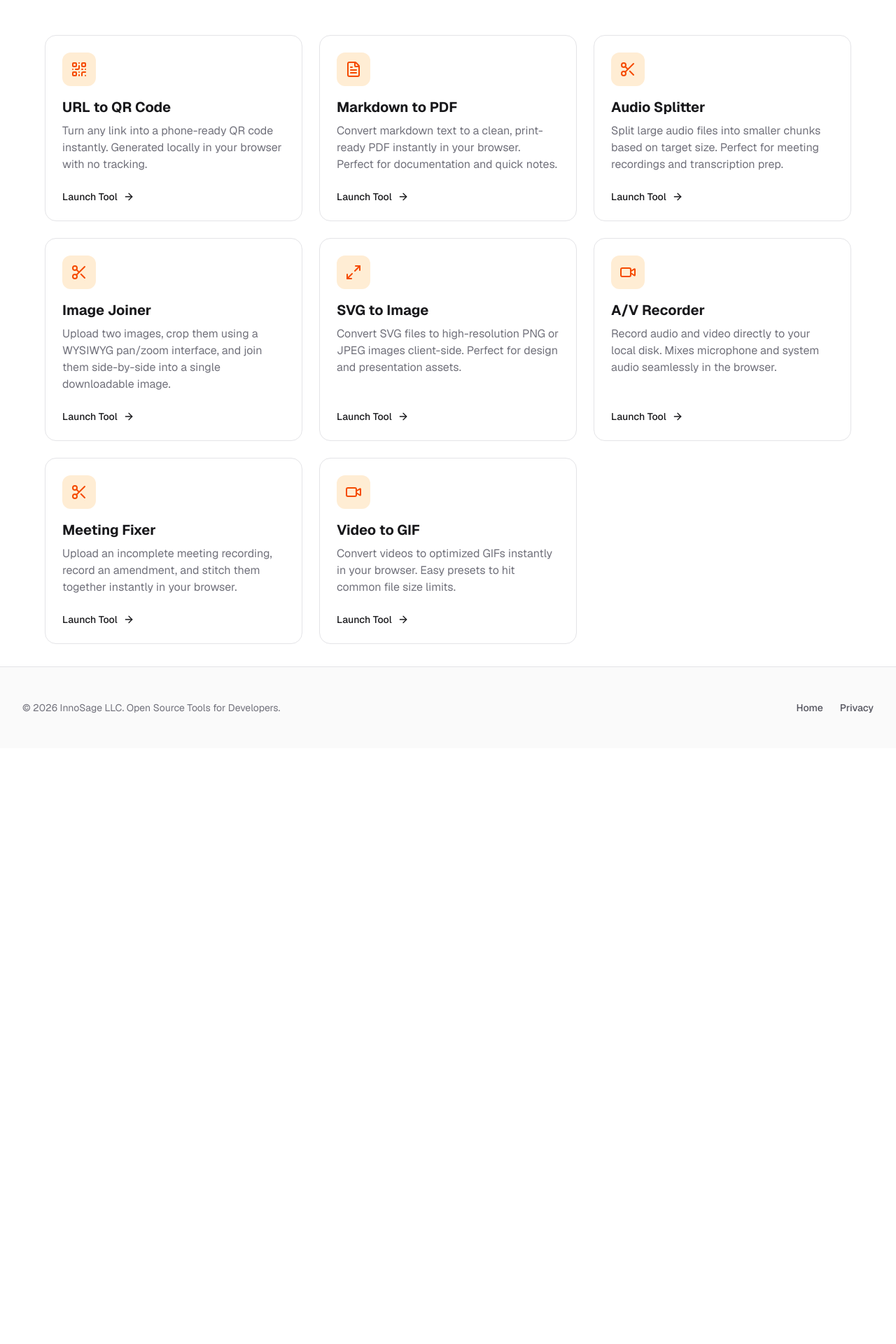
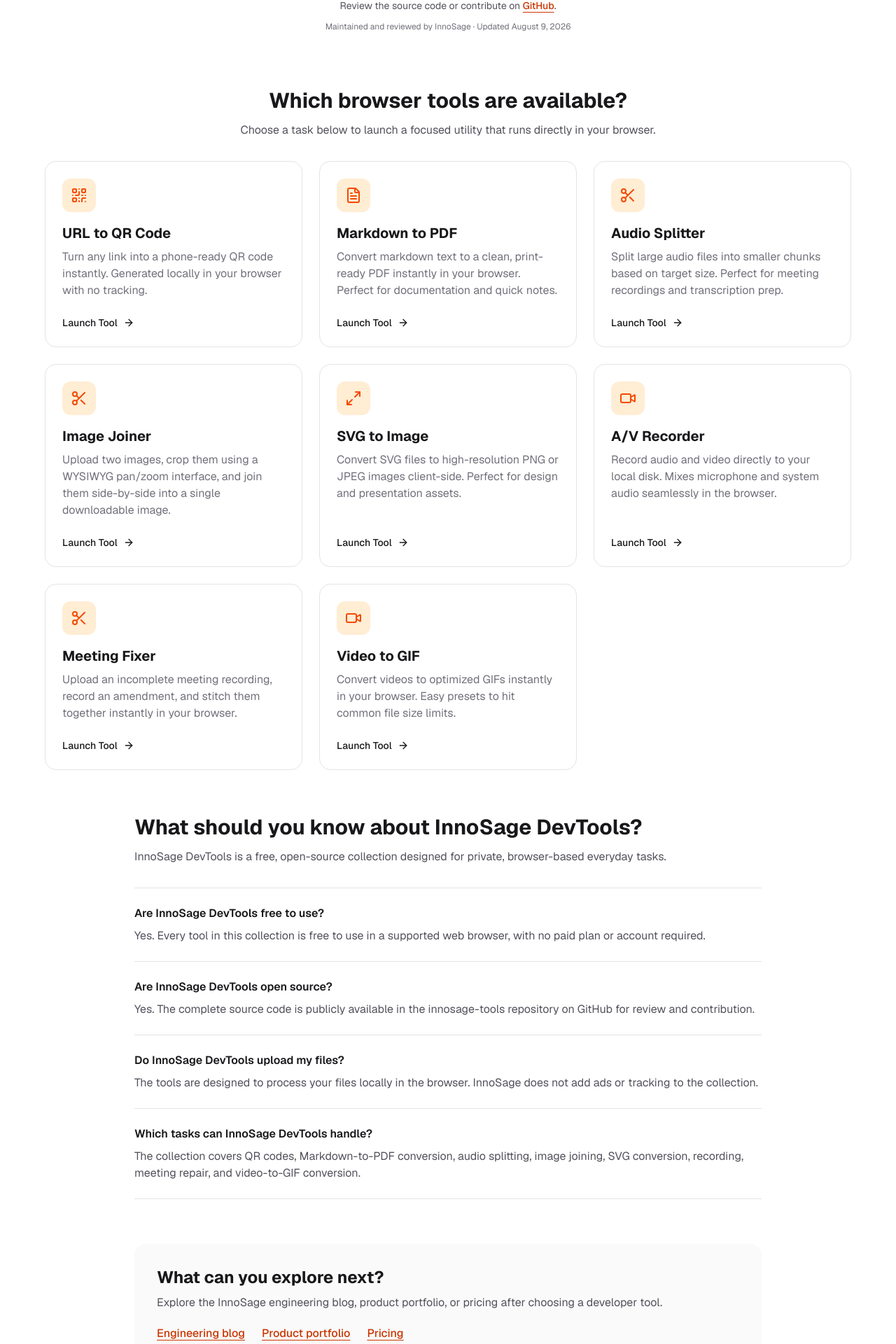
Before and after one commit to innosage-llc/innosage-tools, a Next.js app: page /tools/ in a window 1280 px wide. Shown: the part 415-2335 px from the top of the page at 70% size. Before the commit the page ends 1484 px from the top, so only its background shows below. Built offline with nearby package versions, Linux system fonts and the light colour scheme.

Commit message:
feat: strengthen DevTools answer-first GEO structure (#43)

```diff
--- a/app/page.tsx
+++ b/app/page.tsx
@@ -14,6 +14,7 @@
 const pageTitle = "Free Browser Developer Tools | InnoSage";
 const pageDescription =
   "Use free, open-source browser tools for QR codes, Markdown to PDF, audio, images, recordings, and video. Fast, private utilities from InnoSage.";
+const lastReviewed = "August 9, 2026";
 
 export const metadata: Metadata = {
   title: pageTitle,
@@ -76,8 +77,7 @@
   {
     name: "SVG to Image",
     path: "/svg-to-image",
-    description:
-      "Convert SVG files into high-resolution PNG or JPEG images.",
+    description: "Convert SVG files into high-resolution PNG or JPEG images.",
   },
   {
     name: "A/V Recorder",
@@ -99,6 +99,29 @@
   },
 ] as const;
 
+const faqs = [
+  {
+    question: "Are InnoSage DevTools free to use?",
+    answer:
+      "Yes. Every tool in this collection is free to use in a supported web browser, with no paid plan or account required.",
+  },
+  {
+    question: "Are InnoSage DevTools open source?",
+    answer:
+      "Yes. The complete source code is publicly available in the innosage-tools repository on GitHub for review and contribution.",
+  },
+  {
+    question: "Do InnoSage DevTools upload my files?",
+    answer:
+      "The tools are designed to process your files locally in the browser. InnoSage does not add ads or tracking to the collection.",
+  },
+  {
+    question: "Which tasks can InnoSage DevTools handle?",
+    answer:
+      "The collection covers QR codes, Markdown-to-PDF conversion, audio splitting, image joining, SVG conversion, recording, meeting repair, and video-to-GIF conversion.",
+  },
+] as const;
+
 const collectionPageJsonLd = {
   "@context": "https://schema.org",
   "@type": "CollectionPage",
@@ -117,6 +140,7 @@
     "@type": "Organization",
     "@id": "https://innosage.co/#organization",
     name: "InnoSage LLC",
+    alternateName: "InnoSage",
     url: "https://innosage.co",
     sameAs: ["https://github.com/innosage-llc/innosage-tools"],
   },
@@ -139,6 +163,21 @@
   },
 };
 
+const faqPageJsonLd = {
+  "@context": "https://schema.org",
+  "@type": "FAQPage",
+  "@id": `${canonicalUrl}#faq`,
+  url: canonicalUrl,
+  mainEntity: faqs.map((faq) => ({
+    "@type": "Question",
+    name: faq.question,
+    acceptedAnswer: {
+      "@type": "Answer",
+      text: faq.answer,
+    },
+  })),
+};
+
 export default function ToolsIndexPage() {
   return (
     <ToolsLayout>
@@ -148,14 +187,20 @@
           __html: JSON.stringify(collectionPageJsonLd),
         }}
       />
+      <script
+        type="application/ld+json"
+        dangerouslySetInnerHTML={{
+          __html: JSON.stringify(faqPageJsonLd),
+        }}
+      />
       <div className="py-12 md:py-20 text-center max-w-3xl mx-auto">
         <h1 className="text-4xl md:text-5xl font-bold tracking-tight text-zinc-900 mb-6">
-          Developer Tools <span className="text-zinc-500">by InnoSage</span>
+          What free browser developer tools can you use?
         </h1>
         <p className="text-lg text-zinc-600 mb-8">
-          InnoSage DevTools provides free, open-source browser utilities for
-          QR codes, documents, audio, images, recordings, and video. The tools
-          are fast, private, and available without ads or tracking.
+          InnoSage DevTools provides free, open-source browser utilities for QR
+          codes, documents, audio, images, recordings, and video. The tools are
+          fast, private, and available without ads or tracking.
         </p>
         <p className="text-sm text-zinc-600">
           Review the source code or contribute on{" "}
@@ -169,21 +214,48 @@
           </a>
           .
         </p>
+        <p className="mt-3 text-xs text-zinc-500">
+          Maintained and reviewed by InnoSage · Updated {lastReviewed}
+        </p>
       </div>
 
-      <div className="grid grid-cols-1 md:grid-cols-2 lg:grid-cols-3 gap-6 max-w-6xl mx-auto">
+      <section
+        className="max-w-6xl mx-auto"
+        aria-labelledby="available-tools-heading"
+      >
+        <div className="mb-8 text-center">
+          <h2
+            id="available-tools-heading"
+            className="text-3xl font-bold text-zinc-900"
+          >
+            Which browser tools are available?
+          </h2>
+          <p className="mt-3 text-zinc-600">
+            Choose a task below to launch a focused utility that runs directly
+            in your browser.
+          </p>
+        </div>
+
+        <div className="grid grid-cols-1 md:grid-cols-2 lg:grid-cols-3 gap-6">
           {/* Tool Card: URL to QR Code */}
           <Link href="/url-to-qrcode" className="group">
             <div className="bg-white border border-zinc-200 rounded-2xl p-6 hover:shadow-md hover:border-zinc-300 transition-all h-full flex flex-col">
               <div className="w-12 h-12 bg-orange-100 rounded-xl flex items-center justify-center mb-4 group-hover:scale-110 transition-transform">
                 <QrCode className="text-orange-600" size={24} />
               </div>
-            <h2 className="text-xl font-bold text-zinc-900 mb-2">URL to QR Code</h2>
+              <h3 className="text-xl font-bold text-zinc-900 mb-2">
+                URL to QR Code
+              </h3>
               <p className="text-zinc-500 mb-6 flex-1">
-              Turn any link into a phone-ready QR code instantly. Generated locally in your browser with no tracking.
+                Turn any link into a phone-ready QR code instantly. Generated
+                locally in your browser with no tracking.
               </p>
               <div className="flex items-center text-sm font-medium text-zinc-900 group-hover:text-orange-600 transition-colors">
-              Launch Tool <ArrowRight size={16} className="ml-2 group-hover:translate-x-1 transition-transform" />
+                Launch Tool{" "}
+                <ArrowRight
+                  size={16}
+                  className="ml-2 group-hover:translate-x-1 transition-transform"
+                />
               </div>
             </div>
           </Link>
@@ -194,12 +266,19 @@
               <div className="w-12 h-12 bg-orange-100 rounded-xl flex items-center justify-center mb-4 group-hover:scale-110 transition-transform">
                 <FileText className="text-orange-600" size={24} />
               </div>
-            <h2 className="text-xl font-bold text-zinc-900 mb-2">Markdown to PDF</h2>
+              <h3 className="text-xl font-bold text-zinc-900 mb-2">
+                Markdown to PDF
+              </h3>
               <p className="text-zinc-500 mb-6 flex-1">
-              Convert markdown text to a clean, print-ready PDF instantly in your browser. Perfect for documentation and quick notes.
+                Convert markdown text to a clean, print-ready PDF instantly in
+                your browser. Perfect for documentation and quick notes.
               </p>
               <div className="flex items-center text-sm font-medium text-zinc-900 group-hover:text-orange-600 transition-colors">
-              Launch Tool <ArrowRight size={16} className="ml-2 group-hover:translate-x-1 transition-transform" />
+                Launch Tool{" "}
+                <ArrowRight
+                  size={16}
+                  className="ml-2 group-hover:translate-x-1 transition-transform"
+                />
               </div>
             </div>
           </Link>
@@ -210,12 +289,19 @@
               <div className="w-12 h-12 bg-orange-100 rounded-xl flex items-center justify-center mb-4 group-hover:scale-110 transition-transform">
                 <Scissors className="text-orange-600" size={24} />
               </div>
-            <h2 className="text-xl font-bold text-zinc-900 mb-2">Audio Splitter</h2>
+              <h3 className="text-xl font-bold text-zinc-900 mb-2">
+                Audio Splitter
+              </h3>
               <p className="text-zinc-500 mb-6 flex-1">
-              Split large audio files into smaller chunks based on target size. Perfect for meeting recordings and transcription prep.
+                Split large audio files into smaller chunks based on target
+                size. Perfect for meeting recordings and transcription prep.
               </p>
               <div className="flex items-center text-sm font-medium text-zinc-900 group-hover:text-orange-600 transition-colors">
-              Launch Tool <ArrowRight size={16} className="ml-2 group-hover:translate-x-1 transition-transform" />
+                Launch Tool{" "}
+                <ArrowRight
+                  size={16}
+                  className="ml-2 group-hover:translate-x-1 transition-transform"
+                />
               </div>
             </div>
           </Link>
@@ -226,12 +312,19 @@
               <div className="w-12 h-12 bg-orange-100 rounded-xl flex items-center justify-center mb-4 group-hover:scale-110 transition-transform">
                 <Scissors className="text-orange-600" size={24} />
               </div>
-            <h2 className="text-xl font-bold text-zinc-900 mb-2">Image Joiner</h2>
+              <h3 className="text-xl font-bold text-zinc-900 mb-2">
+                Image Joiner
+              </h3>
               <p className="text-zinc-500 mb-6 flex-1">
-              Upload two images, crop them using a WYSIWYG pan/zoom interface, and join them side-by-side into a single downloadable image.
+                Upload two images, crop them using a WYSIWYG pan/zoom interface,
+                and join them side-by-side into a single downloadable image.
               </p>
               <div className="flex items-center text-sm font-medium text-zinc-900 group-hover:text-orange-600 transition-colors">
-              Launch Tool <ArrowRight size={16} className="ml-2 group-hover:translate-x-1 transition-transform" />
+                Launch Tool{" "}
+                <ArrowRight
+                  size={16}
+                  className="ml-2 group-hover:translate-x-1 transition-transform"
+                />
               </div>
             </div>
           </Link>
@@ -242,12 +335,19 @@
               <div className="w-12 h-12 bg-orange-100 rounded-xl flex items-center justify-center mb-4 group-hover:scale-110 transition-transform">
                 <Maximize2 className="text-orange-600" size={24} />
               </div>
-            <h2 className="text-xl font-bold text-zinc-900 mb-2">SVG to Image</h2>
+              <h3 className="text-xl font-bold text-zinc-900 mb-2">
+                SVG to Image
+              </h3>
               <p className="text-zinc-500 mb-6 flex-1">
-              Convert SVG files to high-resolution PNG or JPEG images client-side. Perfect for design and presentation assets.
+                Convert SVG files to high-resolution PNG or JPEG images
+                client-side. Perfect for design and presentation assets.
               </p>
               <div className="flex items-center text-sm font-medium text-zinc-900 group-hover:text-orange-600 transition-colors">
-              Launch Tool <ArrowRight size={16} className="ml-2 group-hover:translate-x-1 transition-transform" />
+                Launch Tool{" "}
+                <ArrowRight
+                  size={16}
+                  className="ml-2 group-hover:translate-x-1 transition-transform"
+                />
               </div>
             </div>
           </Link>
@@ -258,12 +358,19 @@
               <div className="w-12 h-12 bg-orange-100 rounded-xl flex items-center justify-center mb-4 group-hover:scale-110 transition-transform">
                 <Video className="text-orange-600" size={24} />
               </div>
-            <h2 className="text-xl font-bold text-zinc-900 mb-2">A/V Recorder</h2>
+              <h3 className="text-xl font-bold text-zinc-900 mb-2">
+                A/V Recorder
+              </h3>
               <p className="text-zinc-500 mb-6 flex-1">
-              Record audio and video directly to your local disk. Mixes microphone and system audio seamlessly in the browser.
+                Record audio and video directly to your local disk. Mixes
+                microphone and system audio seamlessly in the browser.
               </p>
               <div className="flex items-center text-sm font-medium text-zinc-900 group-hover:text-orange-600 transition-colors">
-              Launch Tool <ArrowRight size={16} className="ml-2 group-hover:translate-x-1 transition-transform" />
+                Launch Tool{" "}
+                <ArrowRight
+                  size={16}
+                  className="ml-2 group-hover:translate-x-1 transition-transform"
+                />
               </div>
             </div>
           </Link>
@@ -274,12 +381,19 @@
               <div className="w-12 h-12 bg-orange-100 rounded-xl flex items-center justify-center mb-4 group-hover:scale-110 transition-transform">
                 <Scissors className="text-orange-600" size={24} />
               </div>
-            <h2 className="text-xl font-bold text-zinc-900 mb-2">Meeting Fixer</h2>
+              <h3 className="text-xl font-bold text-zinc-900 mb-2">
+                Meeting Fixer
+              </h3>
               <p className="text-zinc-500 mb-6 flex-1">
-              Upload an incomplete meeting recording, record an amendment, and stitch them together instantly in your browser.
+                Upload an incomplete meeting recording, record an amendment, and
+                stitch them together instantly in your browser.
               </p>
               <div className="flex items-center text-sm font-medium text-zinc-900 group-hover:text-orange-600 transition-colors">
-              Launch Tool <ArrowRight size={16} className="ml-2 group-hover:translate-x-1 transition-transform" />
+                Launch Tool{" "}
+                <ArrowRight
+                  size={16}
+                  className="ml-2 group-hover:translate-x-1 transition-transform"
+                />
               </div>
             </div>
           </Link>
@@ -290,12 +404,19 @@
               <div className="w-12 h-12 bg-orange-100 rounded-xl flex items-center justify-center mb-4 group-hover:scale-110 transition-transform">
                 <Video className="text-orange-600" size={24} />
               </div>
-            <h2 className="text-xl font-bold text-zinc-900 mb-2">Video to GIF</h2>
+              <h3 className="text-xl font-bold text-zinc-900 mb-2">
+                Video to GIF
+              </h3>
               <p className="text-zinc-500 mb-6 flex-1">
-              Convert videos to optimized GIFs instantly in your browser. Easy presets to hit common file size limits.
+                Convert videos to optimized GIFs instantly in your browser. Easy
+                presets to hit common file size limits.
               </p>
               <div className="flex items-center text-sm font-medium text-zinc-900 group-hover:text-orange-600 transition-colors">
-              Launch Tool <ArrowRight size={16} className="ml-2 group-hover:translate-x-1 transition-transform" />
+                Launch Tool{" "}
+                <ArrowRight
+                  size={16}
+                  className="ml-2 group-hover:translate-x-1 transition-transform"
+                />
               </div>
             </div>
           </Link>
@@ -307,6 +428,67 @@
         </div>
         */}
         </div>
+      </section>
+
+      <section
+        className="max-w-4xl mx-auto py-16"
+        aria-labelledby="tools-faq-heading"
+      >
+        <h2 id="tools-faq-heading" className="text-3xl font-bold text-zinc-900">
+          What should you know about InnoSage DevTools?
+        </h2>
+        <p className="mt-3 text-zinc-600">
+          InnoSage DevTools is a free, open-source collection designed for
+          private, browser-based everyday tasks.
+        </p>
+        <dl className="mt-8 divide-y divide-zinc-200 border-y border-zinc-200">
+          {faqs.map((faq) => (
+            <div key={faq.question} className="py-6">
+              <dt className="font-semibold text-zinc-900">{faq.question}</dt>
+              <dd className="mt-2 text-zinc-600">{faq.answer}</dd>
+            </div>
+          ))}
+        </dl>
+      </section>
+
+      <aside
+        className="max-w-4xl mx-auto rounded-2xl bg-zinc-50 p-6 md:p-8"
+        aria-labelledby="explore-next-heading"
+      >
+        <h2
+          id="explore-next-heading"
+          className="text-2xl font-bold text-zinc-900"
+        >
+          What can you explore next?
+        </h2>
+        <p className="mt-2 text-zinc-600">
+          Explore the InnoSage engineering blog, product portfolio, or pricing
+          after choosing a developer tool.
+        </p>
+        <nav
+          className="mt-5 flex flex-wrap gap-x-6 gap-y-3"
+          aria-label="Explore InnoSage"
+        >
+          <a
+            className="font-medium text-orange-700 underline underline-offset-4"
+            href="https://innosage.co/blog"
+          >
+            Engineering blog
+          </a>
+          <a
+            className="font-medium text-orange-700 underline underline-offset-4"
+            href="https://innosage.co/#products"
+          >
+            Product portfolio
+          </a>
+          <a
+            className="font-medium text-orange-700 underline underline-offset-4"
+            href="https://innosage.co/pricing"
+          >
+            Pricing
+          </a>
+        </nav>
+      </aside>
     </ToolsLayout>
   );
 }
```
Also changed, not shown: scripts/verify-seo.mjs (+26 -2 lines). Lines whose indentation alone changed are shown as unchanged.
